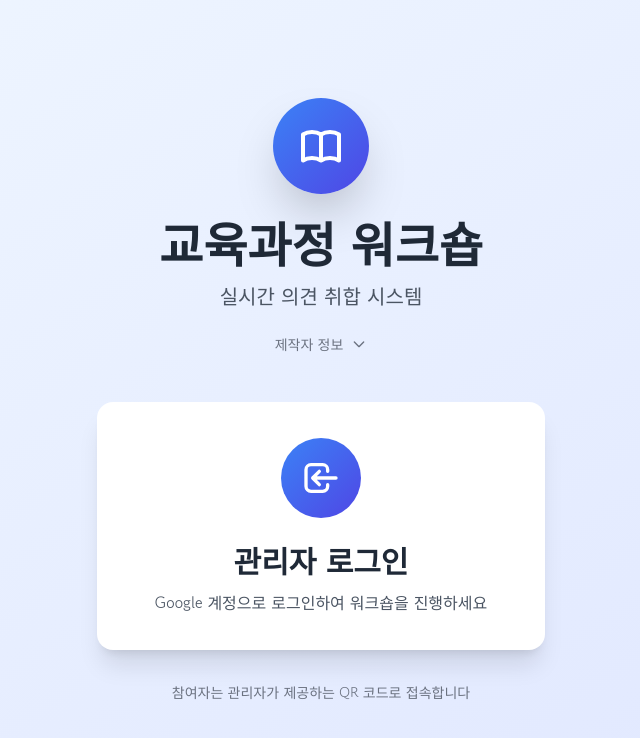
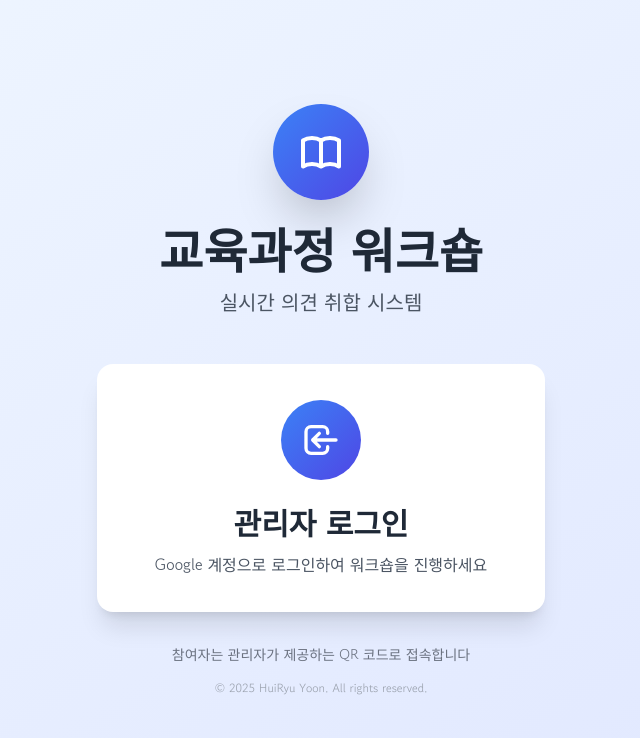
Before and after one commit to HRYoon0/cu_workshop, a Next.js app: page / in a window 1280 px wide. Shown: the top 738 px of the page, without its empty margins (319-959 px from the left). Built offline with nearby package versions, Linux system fonts and the light colour scheme.

Commit message:
메인 페이지 저작권 표시, 관리자 페이지 제작자 정보 추가

```diff
--- a/app/admin/page.tsx
+++ b/app/admin/page.tsx
@@ -74,6 +74,7 @@ export default function AdminPage() {
   const [schoolName, setSchoolName] = useState('2025학년도 경남초등학교 교육과정 워크숍');
   const [showSchoolNameModal, setShowSchoolNameModal] = useState(false);
   const [tempSchoolName, setTempSchoolName] = useState('');
+  const [isCreatorInfoOpen, setIsCreatorInfoOpen] = useState(false);
 
   useEffect(() => {
     // 저장된 학교 이름 불러오기
@@ -303,6 +304,31 @@ export default function AdminPage() {
               <p className="text-sm text-gray-500 mt-1">
                 {user?.displayName || user?.email} 님 환영합니다
               </p>
+
+              {/* 제작자 정보 */}
+              <div className="mt-2">
+                <button
+                  onClick={() => setIsCreatorInfoOpen(!isCreatorInfoOpen)}
+                  className="text-xs text-gray-400 hover:text-gray-600 transition-colors flex items-center gap-1"
+                >
+                  <span>제작자 정보</span>
+                  <svg
+                    className={`w-3 h-3 transition-transform ${isCreatorInfoOpen ? 'rotate-180' : ''}`}
+                    fill="none"
+                    stroke="currentColor"
+                    viewBox="0 0 24 24"
+                  >
+                    <path strokeLinecap="round" strokeLinejoin="round" strokeWidth={2} d="M19 9l-7 7-7-7" />
+                  </svg>
+                </button>
+
+                {isCreatorInfoOpen && (
+                  <div className="mt-2 p-2 bg-gray-50 rounded text-xs text-gray-600">
+                    <p className="font-semibold">제작자: 황산초 윤희류</p>
+                    <p className="mt-1">이메일: tmdsh2000@naver.com</p>
+                  </div>
+                )}
+              </div>
             </div>
             <div className="flex items-center space-x-3">
               <Link
--- a/app/page.tsx
+++ b/app/page.tsx
@@ -1,11 +1,6 @@
-'use client';
-
 import Link from 'next/link';
-import { useState } from 'react';
 
 export default function Home() {
-  const [isCreatorInfoOpen, setIsCreatorInfoOpen] = useState(false);
-
   return (
     <main className="min-h-screen bg-gradient-to-br from-blue-50 to-indigo-100 flex items-center justify-center p-4">
       <div className="max-w-md w-full">
@@ -22,30 +17,6 @@ export default function Home() {
             실시간 의견 취합 시스템
           </p>
 
-          {/* 제작자 정보 */}
-          <div className="mt-6">
-            <button
-              onClick={() => setIsCreatorInfoOpen(!isCreatorInfoOpen)}
-              className="text-sm text-gray-500 hover:text-gray-700 transition-colors flex items-center justify-center mx-auto gap-2"
-            >
-              <span>제작자 정보</span>
-              <svg
-                className={`w-4 h-4 transition-transform ${isCreatorInfoOpen ? 'rotate-180' : ''}`}
-                fill="none"
-                stroke="currentColor"
-                viewBox="0 0 24 24"
-              >
-                <path strokeLinecap="round" strokeLinejoin="round" strokeWidth={2} d="M19 9l-7 7-7-7" />
-              </svg>
-            </button>
-
-            {isCreatorInfoOpen && (
-              <div className="mt-3 p-4 bg-white/50 rounded-lg text-sm text-gray-600">
-                <p className="font-semibold">제작자: 황산초 윤희류</p>
-                <p className="mt-1">이메일: tmdsh2000@naver.com</p>
-              </div>
-            )}
-          </div>
         </div>
 
         {/* 관리자 로그인 버튼 */}
@@ -68,6 +39,10 @@ export default function Home() {
         <p className="text-center text-gray-500 text-sm mt-8">
           참여자는 관리자가 제공하는 QR 코드로 접속합니다
         </p>
+
+        <p className="text-center text-gray-400 text-xs mt-4">
+          © 2025 HuiRyu Yoon. All rights reserved.
+        </p>
       </div>
     </main>
   );
```
